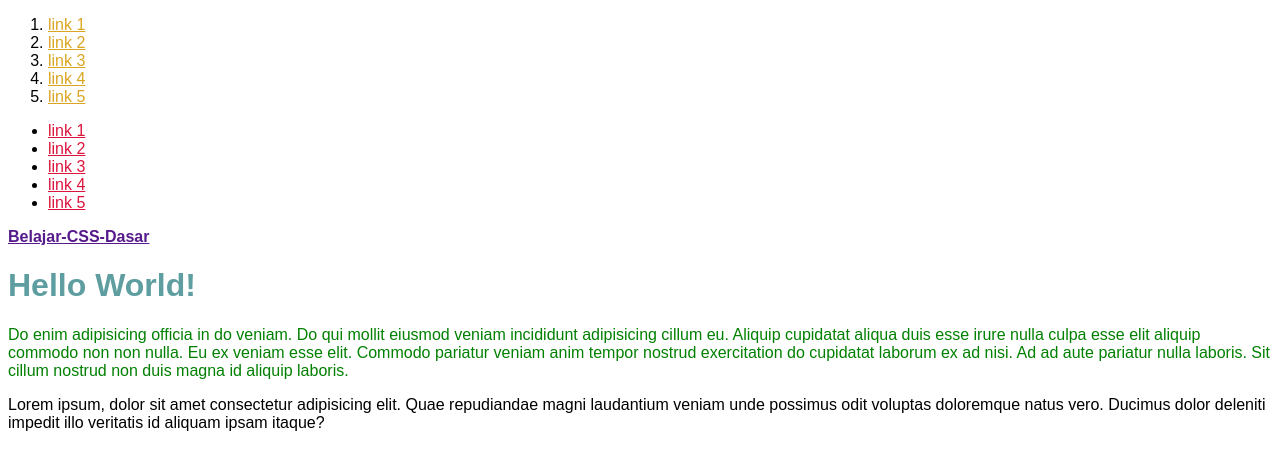
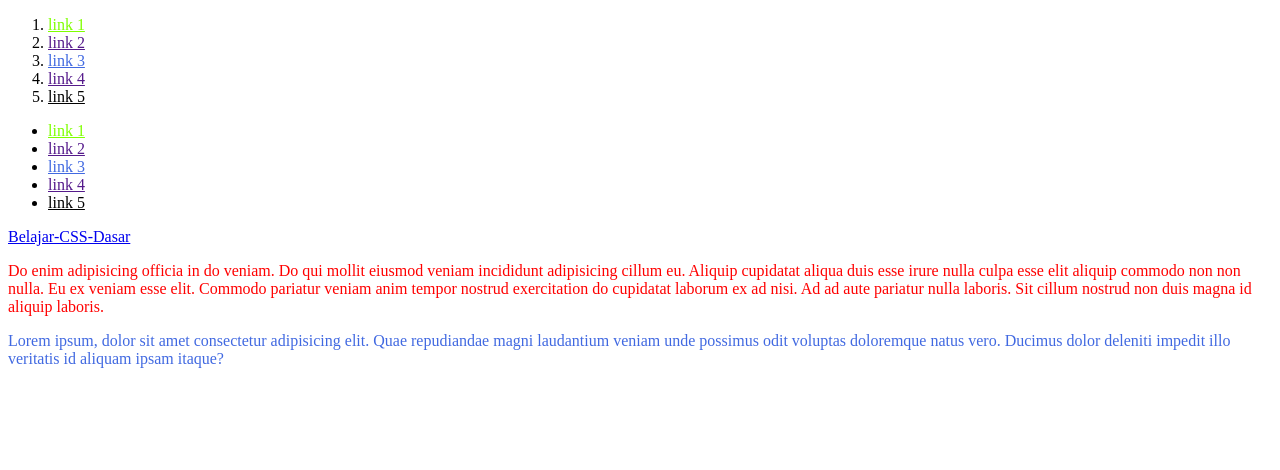
Before and after one commit to MYusronN/belajar-css, a plain HTML site: page index.html in a window 1280 px wide. Drawn offline with Linux system fonts and the light colour scheme.

Commit message:
add materi pseudo class

```diff
--- a/index.html
+++ b/index.html
@@ -17,7 +17,7 @@
     </style>
     -external
     -->
-    <link rel="stylesheet" href="selector.css">
+    <link rel="stylesheet" href="pseudo-class.css">
     <!--
         bisa ditulis satu baris ,urutannya seperti ini :
     font: style, variant, weight, size, line-height, font-family;
@@ -63,10 +63,9 @@
             <a href="">link 5</a>
         </li>
     </ul>
-    <a href="" class="cetak-tebal">Belajar-CSS-Dasar</a>
+    <a href="#">Belajar-CSS-Dasar</a>
     <br>
-    <h1>Hello World!</h1>
-    <p id="p1">Do enim adipisicing officia in do veniam. Do qui mollit eiusmod veniam incididunt adipisicing cillum eu. Aliquip cupidatat aliqua duis esse irure nulla culpa esse elit aliquip commodo non non nulla. Eu ex veniam esse elit. Commodo pariatur veniam
+    <p>Do enim adipisicing officia in do veniam. Do qui mollit eiusmod veniam incididunt adipisicing cillum eu. Aliquip cupidatat aliqua duis esse irure nulla culpa esse elit aliquip commodo non non nulla. Eu ex veniam esse elit. Commodo pariatur veniam
         anim tempor nostrud exercitation do cupidatat laborum ex ad nisi. Ad ad aute pariatur nulla laboris. Sit cillum nostrud non duis magna id aliquip laboris. </p>
     <p>Lorem ipsum, dolor sit amet consectetur adipisicing elit. Quae repudiandae magni laudantium veniam unde possimus odit voluptas doloremque natus vero. Ducimus dolor deleniti impedit illo veritatis id aliquam ipsam itaque?</p>
 </body>
--- /dev/null
+++ b/pseudo-class.css
@@ -0,0 +1,73 @@
+/*
+Pseudo Class
+    : mendifinisihkan style dlam keadaan tertententu
+
+    Pseudo class Type Link:
+
+    -link
+     : style default
+    -hover
+     ;style ketika berada di atas link
+    -active
+     :style ketika diklik
+    -visited
+     ;style ketika sudah pernah dikunjungi
+
+    Pseudo class Type posisi element:
+    :first-child
+     memilih elememnt pertama dari sebuah parent(pembukusnya)
+     ex: <ol>
+            <li><a href="">link 1</a></li>
+            <li><a href="">link 2</a></li>
+            </ol>
+        li adalah first child
+    :last-child
+     memilih elememnt pertama dari sebuah parent(pembukusnya)
+    :nth-child(n)
+     memilih elememnt ke-n dari sebuah parent(pembukusnya)
+     (n) bisa uuutan (1),(2),(3)...pola(2n),(3n=2),(4n-1)
+      atau ganjil (odd) & genap (even)
+
+    Pseudo class Telemen posisi 2:
+    :first-of-type
+     memilih elemen pertama dalam sebuah tag /class
+    :last-of-type
+      memilih elemen terakhir dalam sebuah tag /class
+*/
+
+li:first-child a {
+    color: chartreuse;
+}
+
+li:last-child a {
+    color: black;
+}
+
+li:nth-child(3n) a {
+    color: royalblue;
+}
+
+li:nth-child(even) a:hover {
+    color: red;
+}
+
+.hello:link {
+    color: rgb(251, 255, 0);
+}
+
+p:first-of-type {
+    color: red;
+}
+
+p:last-of-type {
+    color: royalblue;
+}
+
+
+/* .p1:hover {
+    color: lightseagreen;
+}
+.hello:visited {
+    color: rgb(25, 255, 236);
+}
+*/
```
